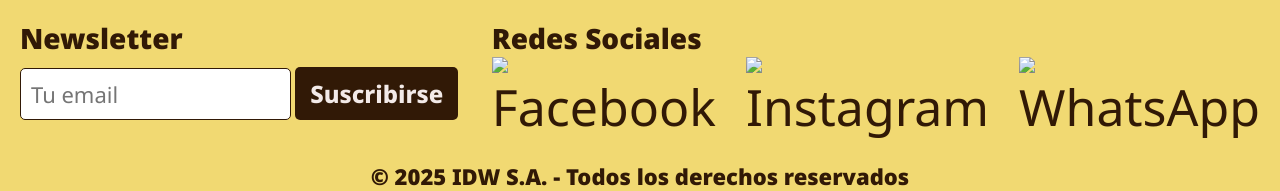
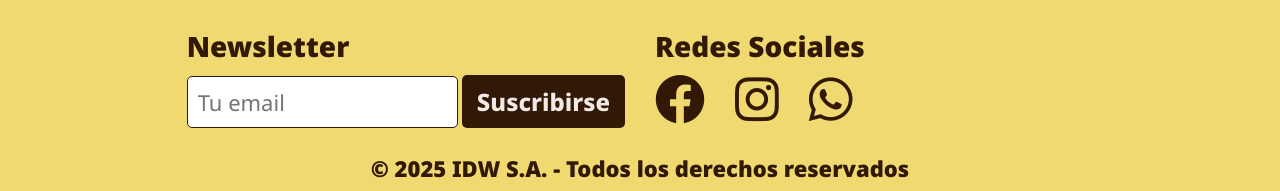
Before and after one commit to marili-mn/introDevWebUNER, a plain HTML site: page institucional.html in a window 1280 px wide. Shown: the part 1178-1369 px from the top of the page. Drawn offline with Linux system fonts and the light colour scheme.

Commit message:
Social Media Icons Added

```diff
--- a/institucional.html
+++ b/institucional.html
@@ -8,6 +8,7 @@
     <link rel="preconnect" href="https://fonts.googleapis.com">
     <link rel="preconnect" href="https://fonts.gstatic.com" crossorigin>
     <link href="https://fonts.googleapis.com/css2?family=Noto+Sans:ital,wght@0,100..900;1,100..900&display=swap" rel="stylesheet">
+    <link rel="stylesheet" href="https://cdnjs.cloudflare.com/ajax/libs/font-awesome/6.4.0/css/all.min.css">
     <link rel="stylesheet" href="style.css">
 </head>
 <body>
@@ -86,7 +87,6 @@
             </article>
         </section>
     </main>
-
     <footer>
         <div class="footer-content">
             <div class="footer-section">
@@ -115,9 +115,9 @@
             <div class="footer-section">
                 <h4>Redes Sociales</h4>
                 <div class="social-icons">
-                    <a href="https://facebook.com/idwsa" target="_blank"><img src="Images/facebook.png" alt="Facebook"></a>
-                    <a href="https://instagram.com/idwsa" target="_blank"><img src="Images/instagram.png" alt="Instagram"></a>
-                    <a href="https://wa.me/5491122334455" target="_blank"><img src="Images/whatsapp.png" alt="WhatsApp"></a>
+                    <a href="https://facebook.com/idwsa" target="_blank"><i class="fab fa-facebook"></i></a>
+                    <a href="https://instagram.com/idwsa" target="_blank"><i class="fab fa-instagram"></i></a>
+                    <a href="https://wa.me/5491122334455" target="_blank"><i class="fab fa-whatsapp"></i></a>
                 </div>
             </div>
         </div>
@@ -126,5 +126,6 @@
             <p>&copy; 2025 IDW S.A. - Todos los derechos reservados</p>
         </div>
     </footer>
+
 </body>
 </html>
```
Also changed, not shown: contacto.html (+4 -4 lines).
